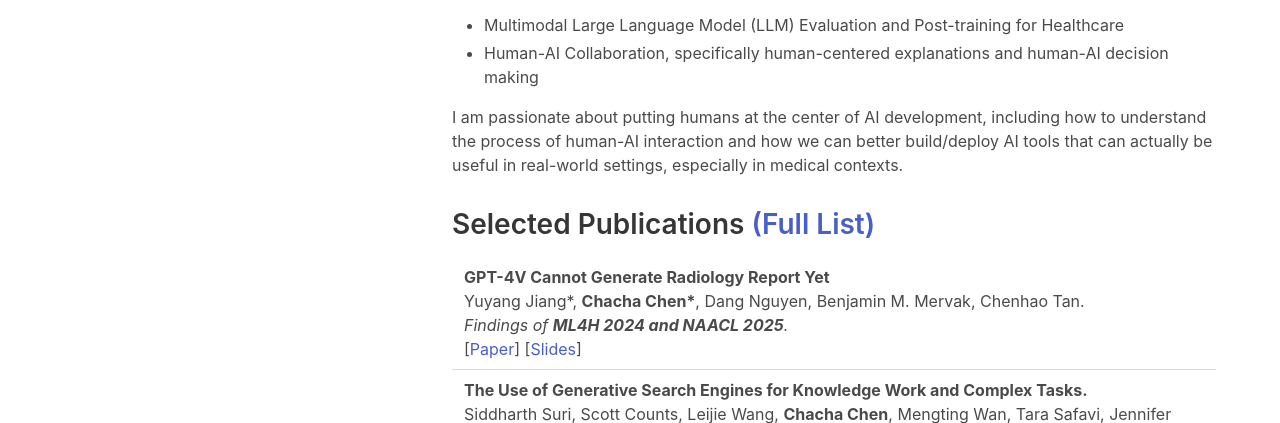
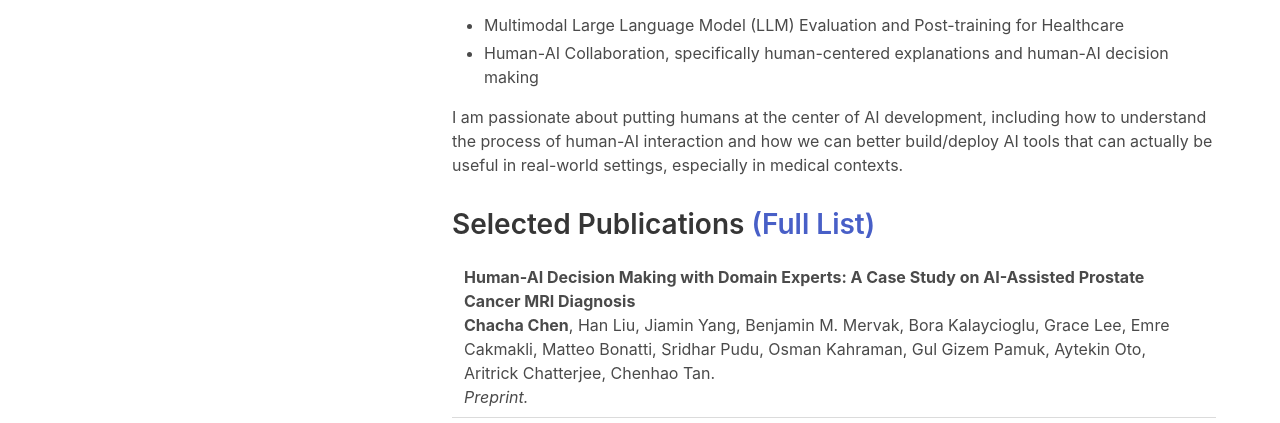
Before and after one commit to Chacha-Chen/Chacha-Chen.github.io, a plain HTML site: page index.html in a window 1280 px wide. Shown: the part 362-785 px from the top of the page. Drawn offline with nearby package versions, Linux system fonts and the light colour scheme.

Commit message:
update 1 paper

```diff
--- a/index.html
+++ b/index.html
@@ -166,6 +166,19 @@
 
 <table id="tbPublications" width="100%">
 
+      <tr>
+        <td width="100%">
+        <p>
+        <b>Human-AI Decision Making with Domain Experts: A Case Study on AI-Assisted Prostate Cancer MRI Diagnosis</b> <br>
+        <b>Chacha Chen</b>, Han Liu, Jiamin Yang, Benjamin M. Mervak, Bora Kalaycioglu, Grace Lee, Emre Cakmakli, Matteo Bonatti, Sridhar Pudu, Osman Kahraman, Gul Gizem Pamuk, Aytekin Oto, Aritrick Chatterjee, Chenhao Tan.<br>
+        <!-- In Proceedings of <b>[Add conference or journal here]</b><br> -->
+        <i>Preprint.</i><br>
+        <!-- [<a href="https://www.arxiv.org/abs/XXXX.XXXXX">Paper</a>]  -->
+        </p>
+        </td>
+    </tr>
+
+
     <tr>
         <td width="100%">
         <p>
```
